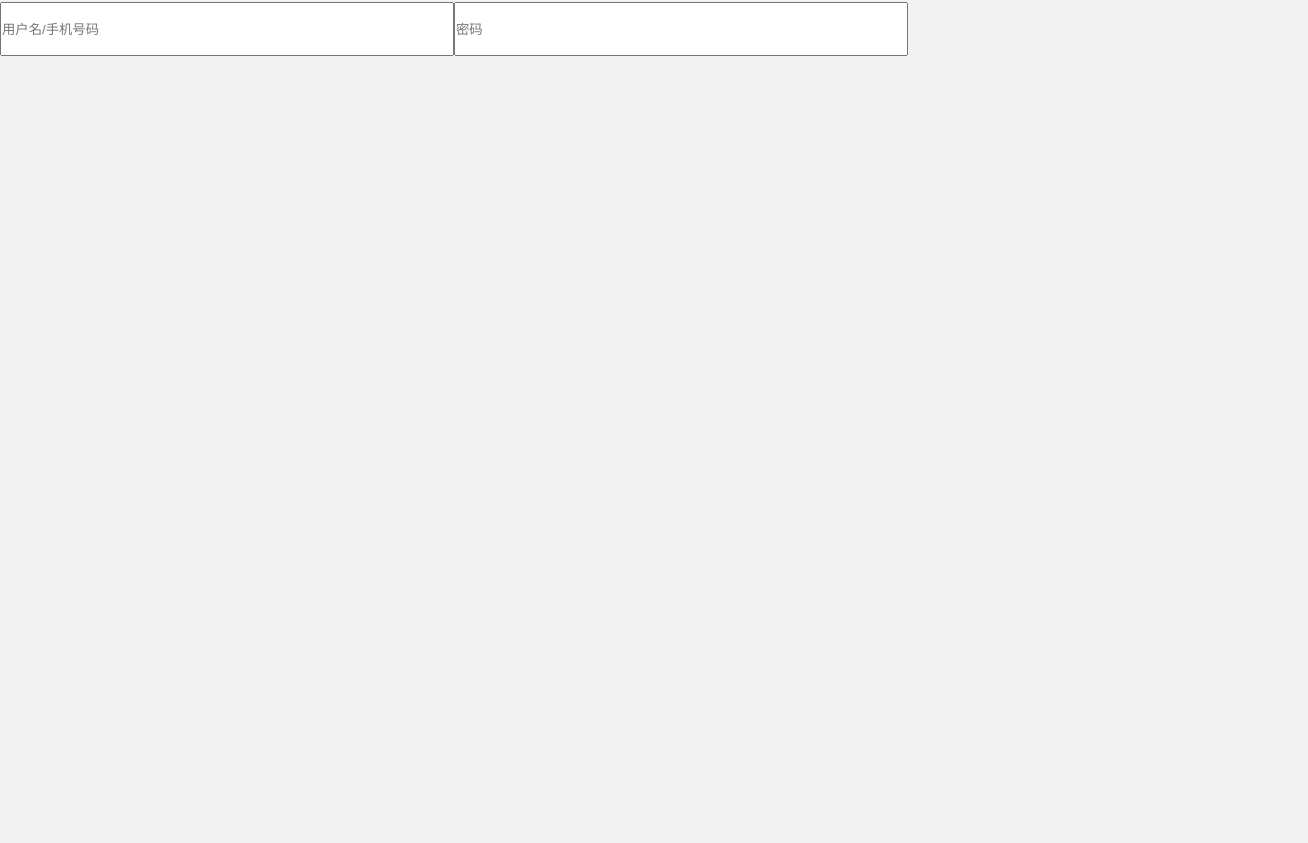
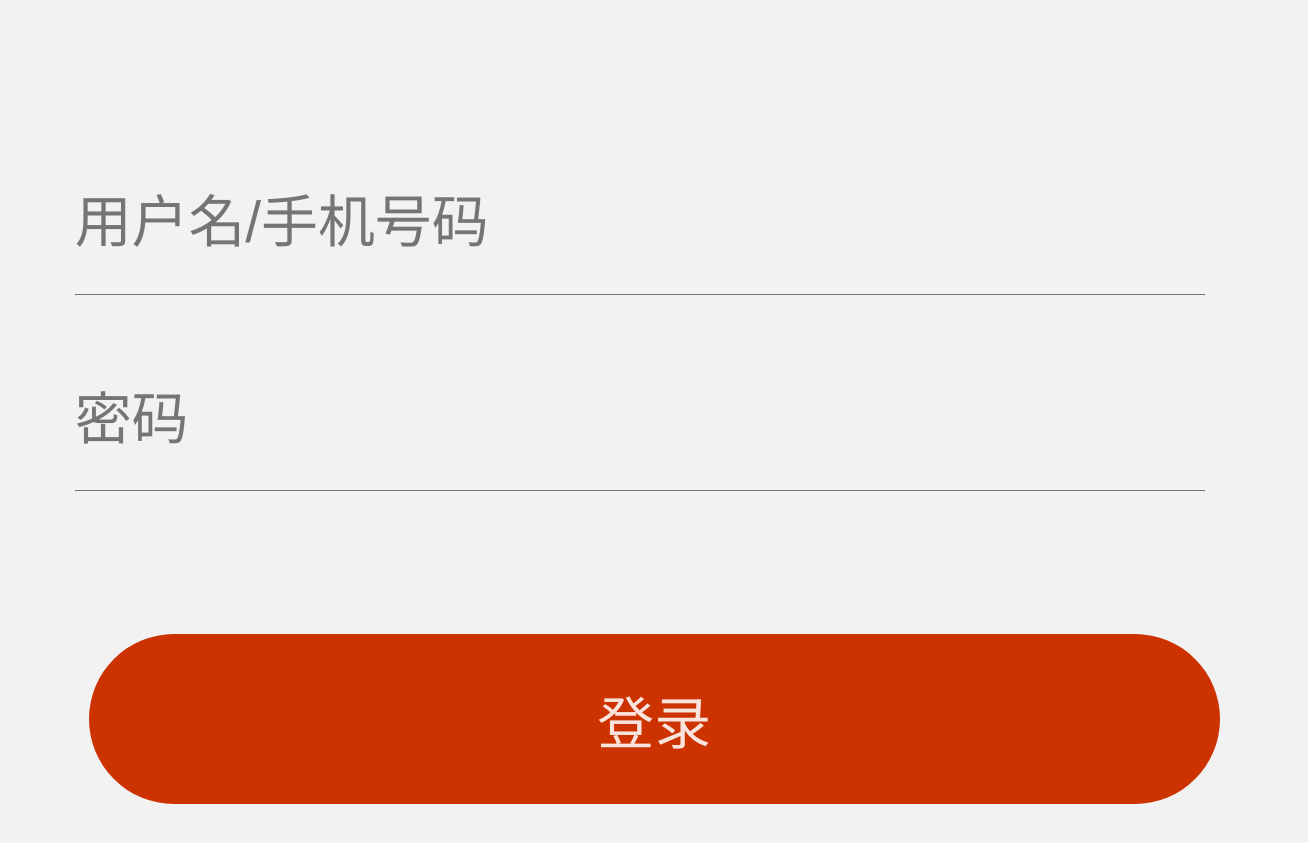
Before and after one commit to Big-cai/-Project, a Vue app: page /#/login in a window 1280 px wide. Shown: the part 531-1374 px from the top of the page, 1308 px wide, since content can reach past the window. Before the commit the page ends 800 px from the top, so only its background shows below. Built offline with nearby package versions, Linux system fonts and the light colour scheme; a small style sheet from the web is missing.

Commit message:
登录页完成

```diff
--- a/src/App.vue
+++ b/src/App.vue
@@ -6,6 +6,9 @@
 </template>
 
 <style lang="less">
+// 引入字体图标
+@import url('http://at.alicdn.com/t/font_1426139_h6vn3jbl5q.css');
+// 引入全局css样式
 *{
     margin:0;
     padding:0;
@@ -13,7 +16,9 @@
 
 a{
     color: inherit;
+
 }
+
 
 a:hover{
     text-decoration: none;
--- a/src/router/index.js
+++ b/src/router/index.js
@@ -1,6 +1,8 @@
 import Vue from 'vue'
 import VueRouter from 'vue-router'
 import Login from '../views/Login.vue'
+import gr from '../views/ge.vue'
+
 
 Vue.use(VueRouter)
 
@@ -9,6 +11,10 @@ Vue.use(VueRouter)
    path:'/login',
    component:Login
   },
+  {
+    path:'/gr',
+    component:gr
+  }
 
 
 ]
--- a/src/views/Login.vue
+++ b/src/views/Login.vue
@@ -1,14 +1,27 @@
 <template>
     <div class="content">
+      <!-- 头部 -->
         <div class="nav">
       </div>
+      <!-- 关闭-->
+       <div class="cross">
+         <button class="iconfont iconicon-test"></button>
+       </div>
       <!-- logo部分 -->
       <div class="ax_default">
-        <img src="" alt="">
+        <span class="iconfont iconnew"></span>
       </div>
+      <!-- 登录部分 -->
       <div class="Inpu">
-        <input type="text" placeholder="用户名/手机号码">
-        <input type="password" placeholder="密码">
+       <form action="" class="frm">
+          <input type="text" v-model='mima.username' placeholder="用户名/手机号码">
+        <input type="password" v-model='mima.pass' placeholder="密码">
+       </form>
+      </div>
+
+      <!-- 登录按钮 -->
+      <div class="btn">
+        <button>登录</button>
       </div>
      </div>
 </template>
@@ -17,22 +30,36 @@
 
 
 export default {
+    data(){
+      return{
+        mima:{
+          username:'',
+          pass:''
+        }
 
+      }
+    },
+    methods:{
+      aaa(){
+        console.log(mima);
+
+      }
+    }
 }
 </script>
 
 <style lang="less">
-*{
-  margin: 0;
-  padding: 0;
-}
+
 body{
   background-color: #f2f2f2;
 }
+// 主体部分
 .content{
-  max-width: 100vw;
-  min-width: 88.889vw;
+  width: 100vw;
+  margin: 0 auto;
+
 }
+// 头部部分
 .nav{
   height: 6.667vw;
   line-height: 50px;
@@ -40,25 +67,67 @@ body{
   background-color: #757575;
   display: flex;
 }
+// 关闭按钮
+.cross{
+  width: 7.5vw;
+  height: 7.5vw;
+  margin: 4.167vw 0 0 4.167vw;
+  cursor: pointer;
+}
+.cross button{
+  font-size: 7.5vw;
+  border: 0;
+  outline: none;
+}
 
 // logo部分
 .ax_default{
+  text-align: center;
   width: 35vw;
   height: 35vw;
+  margin: 0 auto;
+  color: #d81e06;
+}
+.ax_default span {
+  font-size: 35vw;
+  font-family: normal;
 }
 
-.Inpu{
-  display: flex;
-  flex-wrap: wrap;
-  width: 100%;
+.frm{
+  // display: flex;
+  // flex-wrap: wrap;
+  // width: 100%;
 
- text-align: center;
+  text-align: center;
+}
+.Inpu input{
+  width: 88.333vw;
+  height: 11.111vw;
+  margin-bottom: 4.167vw;
+  border-top: 0;
+  border-left: 0;
+  border-right: 0;
+  border-bottom: 1px solid #757575;
+  outline: none;
+  background-color: #f2f2f2;
+  font-size: 4.444vw;
 
 }
-.Inpu input{
-  width: 450px;
-  height: 50px;
-
+.btn{
+  width: 88.333vw;
+  height: 13.333vw;
 }
-
+.btn button {
+  width: 88.333vw;
+  height: 13.333vw;
+  border-radius: 6.944vw;
+  outline: none;
+  background-color: #cc3300;
+  color: #f8e4dd;
+  border: 0;
+  font-size: 4.444vw;
+  cursor: pointer;
+  margin: 6.944vw;
+  // -webkit-tap-highlight-color: transparent;
+}
 </style>
```
Also changed, not shown: src/views/registered.vue (added).
